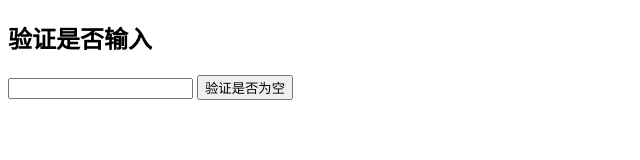
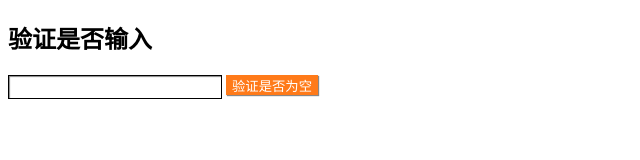
Before and after one commit to txn513/form-verification, a plain HTML site: page index.html in a window 1280 px wide. Shown: the whole page, without its empty margins (0-640 px from the left). Drawn offline with Linux system fonts and the light colour scheme.

Commit message:
add style

```diff
--- a/index.html
+++ b/index.html
@@ -3,6 +3,32 @@
 <head>
     <meta charset="UTF-8">
     <title>表单验证</title>
+    <style>
+        input {
+            outline: none;
+        }
+        #strs {
+            width: 200px;
+            height: 20px;
+            border: 1px solid #000;
+            box-shadow: inset 1px 1px 1px #888;
+            padding-left: 10px;
+        }
+        #isContent {
+            height: 20px;
+            border: none;
+            background-color: #ff7a19;
+            color: #fff;
+            box-shadow: 1px 1px 1px #888;
+        }
+        #isContent:hover {
+            background-color: #ff5939;
+        }
+        #isContent:active {
+            background-color: #df2e44;
+            box-shadow: none;
+        }
+    </style>
     <script>
         window.onload = function () {
             var _isContent = document.getElementById('isContent');
```
